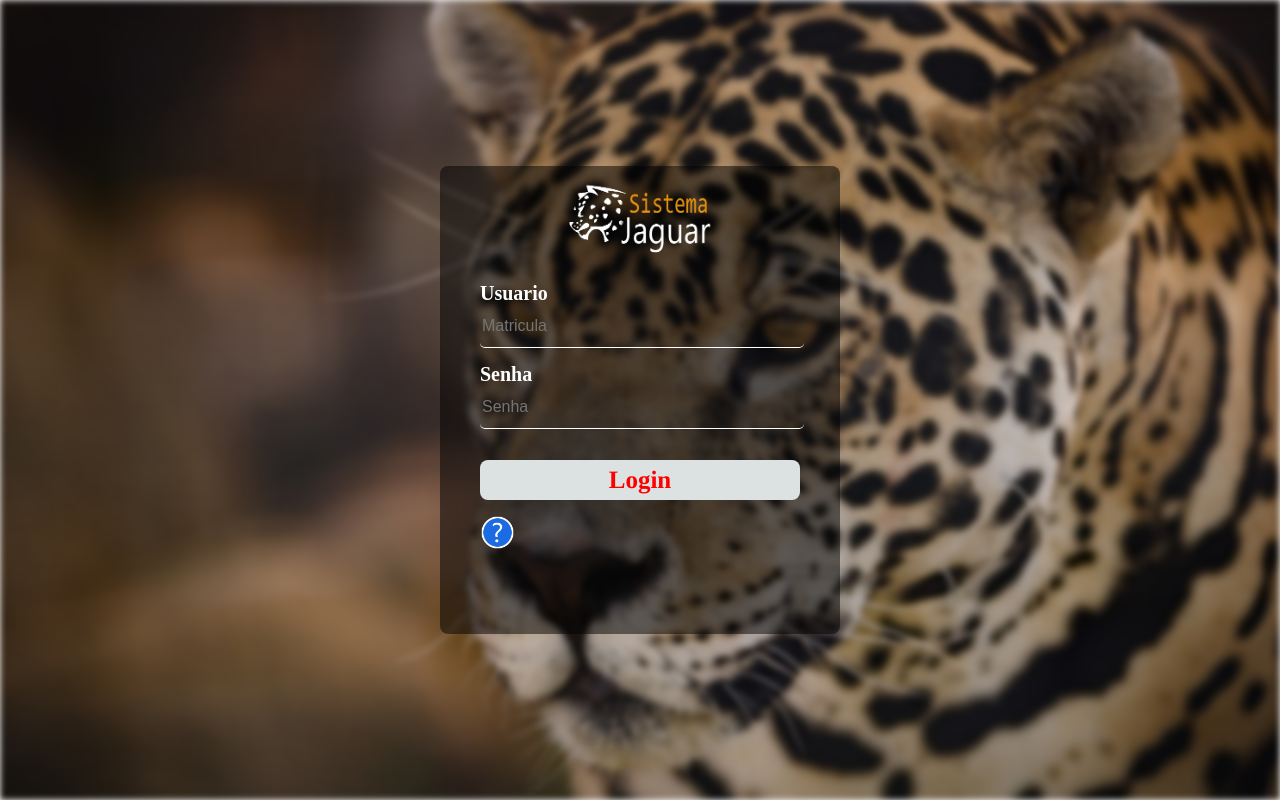
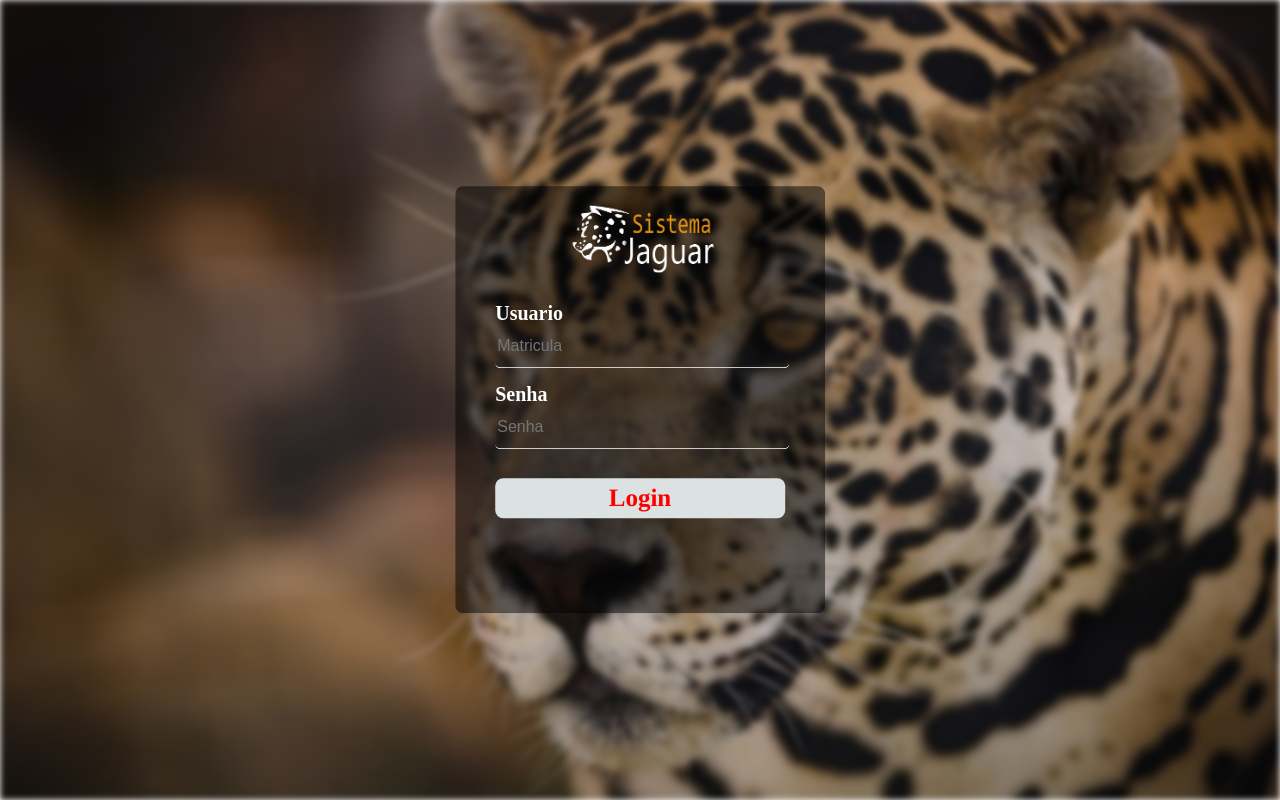
Before and after one commit to EddiePrince/SistemaJaguar, a PHP site: page / in a window 1280 px wide. Run offline with PHP 8.4, Linux system fonts and the light colour scheme.

Commit message:
Retirada icon ajudar

```diff
--- a/index.php
+++ b/index.php
@@ -26,7 +26,7 @@
 				<p>Senha</p>
 				<input type="password" name="senha" placeholder="Senha" required >
 			 	<input class="postlogin" type="submit" name="entrar" value="Login">
-        <a href="ajudaLogin.php" target="_blank"><img class="icon-img" alt="Ajuda" src="img/icon1.png"></a>
+        <!--<a href="ajudaLogin.php" target="_blank"><img class="icon-img" alt="Ajuda" src="img/icon1.png"></a>-->
 		</form>
 </div>
 
```
